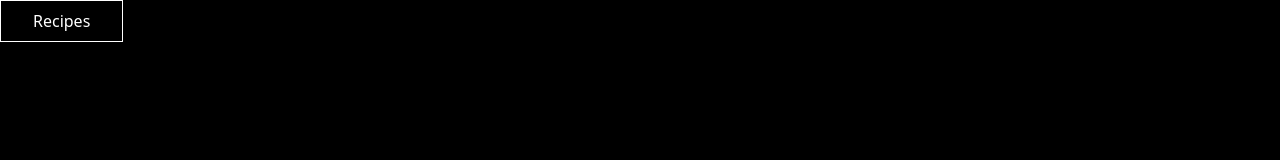
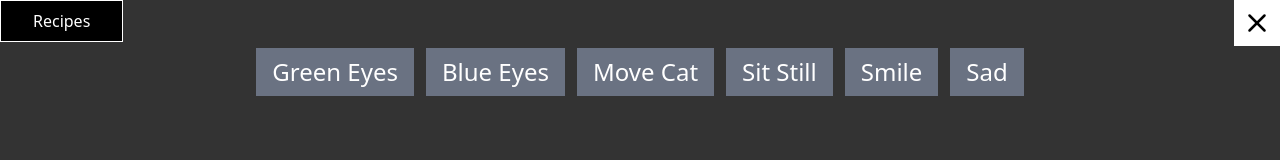
Before and after one commit to mahmoudkhateep7-arch/25-React-JS-Projects-for-Interview, a Next.js app: page / in a window 1280 px wide. Shown: the top 160 px of the page. Built offline with nearby package versions, Linux system fonts and the light colour scheme; no server answers.

Commit message:
uncommites some components

```diff
--- a/app/page.tsx
+++ b/app/page.tsx
@@ -38,7 +38,7 @@
   return (
     <div className={`min-h-screen bg-white relative`}>
       <ButtonC></ButtonC>
-      {/* <TopHeadr></TopHeadr>
+      <TopHeadr></TopHeadr>
       <Title></Title>
       {showAccoridan && <Accordian></Accordian>}
       {showRandomColor && <HexRgb></HexRgb>}
@@ -63,7 +63,7 @@
       <SectionsScroll></SectionsScroll>
       <Weather></Weather>
       <GridShapes></GridShapes>
-      <T1></T1> */}
+      <T1></T1>
 
       <Animations></Animations>
 
```
